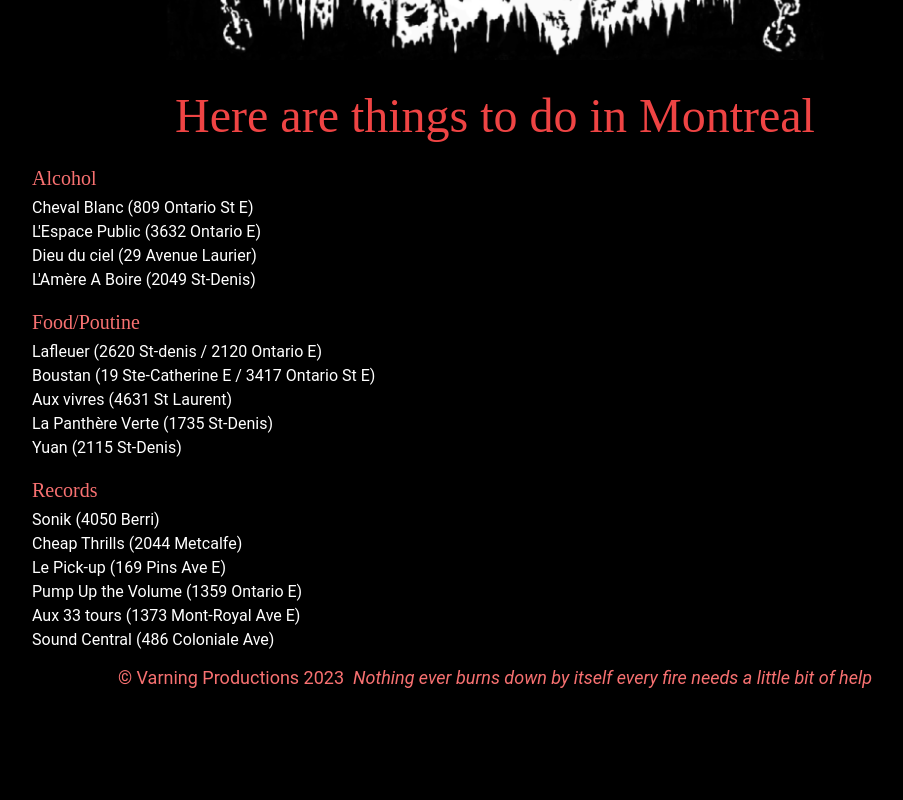
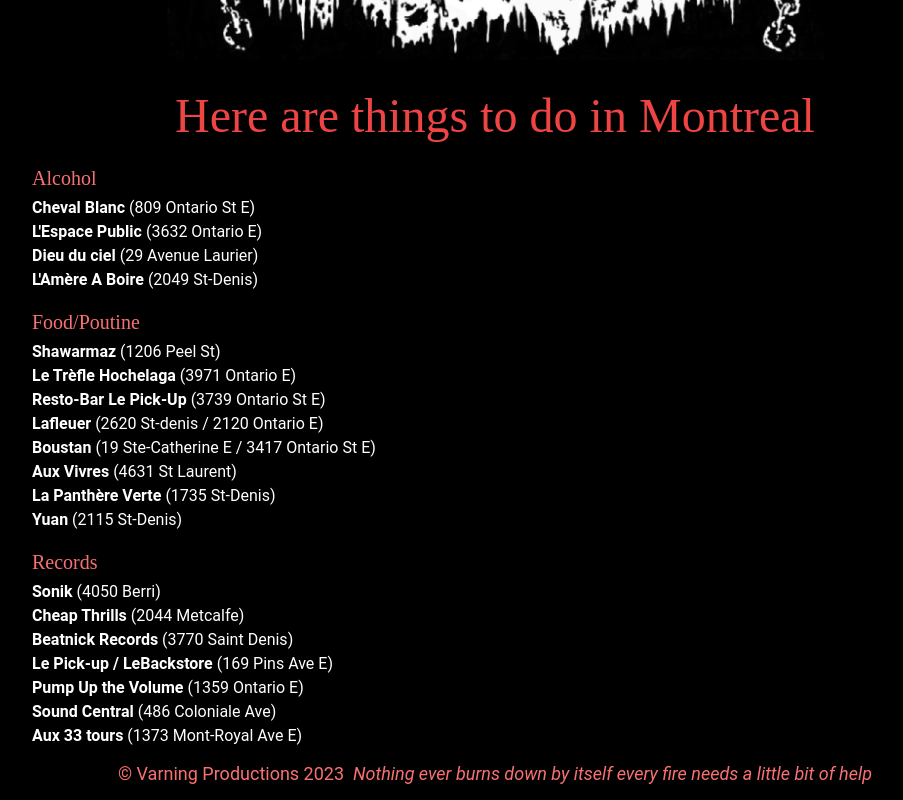
Before and after one commit to decontrol/varning, a React (Vite) app: page /things in a window 1280 px wide. Shown: the part 314-1114 px from the top of the page, without its empty margins (145-1048 px from the left). Before the commit the page ends 1018 px from the top, so only its background shows below. Built offline with nearby package versions, Linux system fonts and the light colour scheme.

Commit message:
things to do added

```diff
--- a/src/components/ThingsToDo.tsx
+++ b/src/components/ThingsToDo.tsx
@@ -7,29 +7,71 @@
 			<PageTitle size={5}>Here are things to do in Montreal</PageTitle>
 			<h3 className={headerClasses}>Alcohol</h3>
 			<ul className='text-white'>
-				<li>Cheval Blanc (809 Ontario St E)</li>
-				<li>L'Espace Public (3632 Ontario E)</li>
-				<li>Dieu du ciel (29 Avenue Laurier)</li>
-				<li>L'Amère A Boire (2049 St-Denis)</li>
+				<li>
+					<strong>Cheval Blanc</strong> (809 Ontario St E)
+				</li>
+				<li>
+					<strong>L'Espace Public</strong> (3632 Ontario E)
+				</li>
+				<li>
+					<strong>Dieu du ciel</strong> (29 Avenue Laurier)
+				</li>
+				<li>
+					<strong>L'Amère A Boire</strong> (2049 St-Denis)
+				</li>
 			</ul>
 
 			<h3 className={headerClasses}>Food/Poutine</h3>
 			<ul className='text-white'>
-				<li>Lafleuer (2620 St-denis / 2120 Ontario E)</li>
-				<li>Boustan (19 Ste-Catherine E / 3417 Ontario St E)</li>
-				<li>Aux vivres (4631 St Laurent)</li>
-				<li>La Panthère Verte (1735 St-Denis)</li>
-				<li>Yuan (2115 St-Denis)</li>
+				<li>
+					<strong>Shawarmaz</strong> (1206 Peel St)
+				</li>
+				<li>
+					<strong>Le Trèfle Hochelaga</strong> (3971 Ontario E)
+				</li>
+				<li>
+					<strong>Resto-Bar Le Pick-Up</strong> (3739 Ontario St E)
+				</li>
+				<li>
+					<strong>Lafleuer</strong> (2620 St-denis / 2120 Ontario E)
+				</li>
+				<li>
+					<strong>Boustan</strong> (19 Ste-Catherine E / 3417 Ontario St E)
+				</li>
+				<li>
+					<strong>Aux Vivres</strong> (4631 St Laurent)
+				</li>
+				<li>
+					<strong>La Panthère Verte</strong> (1735 St-Denis)
+				</li>
+				<li>
+					<strong>Yuan</strong> (2115 St-Denis)
+				</li>
 			</ul>
 
 			<h3 className={headerClasses}>Records</h3>
 			<ul className='text-white'>
-				<li>Sonik (4050 Berri)</li>
-				<li>Cheap Thrills (2044 Metcalfe)</li>
-				<li>Le Pick-up (169 Pins Ave E)</li>
-				<li>Pump Up the Volume (1359 Ontario E)</li>
-				<li>Aux 33 tours (1373 Mont-Royal Ave E)</li>
-				<li>Sound Central (486 Coloniale Ave)</li>
+				<li>
+					<strong>Sonik</strong> (4050 Berri)
+				</li>
+				<li>
+					<strong>Cheap Thrills</strong> (2044 Metcalfe)
+				</li>
+				<li>
+					<strong>Beatnick Records</strong> (3770 Saint Denis)
+				</li>
+				<li>
+					<strong>Le Pick-up / LeBackstore</strong> (169 Pins Ave E)
+				</li>
+				<li>
+					<strong>Pump Up the Volume</strong> (1359 Ontario E)
+				</li>
+				<li>
+					<strong>Sound Central</strong> (486 Coloniale Ave)
+				</li>
+				<li>
+					<strong>Aux 33 tours</strong> (1373 Mont-Royal Ave E)
+				</li>
 			</ul>
 		</>
 	)
```
